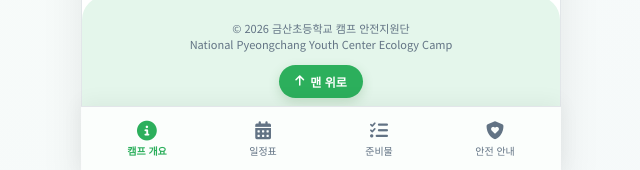
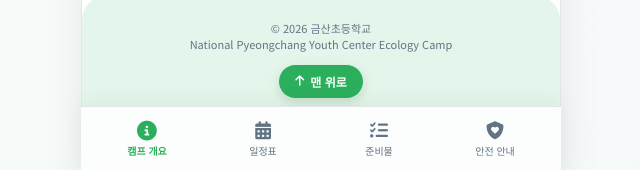
Before and after one commit to Banhxeo86/fieldtrip0623, a website: page index.html in a window 1280 px wide. Shown: the part 628-798 px from the top of the page, 319-959 px from the left. Drawn offline with Linux system fonts and the light colour scheme.

Commit message:
Update index.html

```diff
--- a/index.html
+++ b/index.html
@@ -558,7 +558,7 @@
 
   <!-- 푸터 정보 -->
   <footer>
-    <p>© 2026 <span data-i18n="common.schoolName">금산초등학교</span> 캠프 안전지원단</p>
+    <p>© 2026 <span data-i18n="common.schoolName">금산초등학교</span> </p>
     <p>National Pyeongchang Youth Center Ecology Camp</p>
     <button class="back-to-top-btn" id="back-to-top">
       <i class="fa-solid fa-arrow-up"></i>
```
